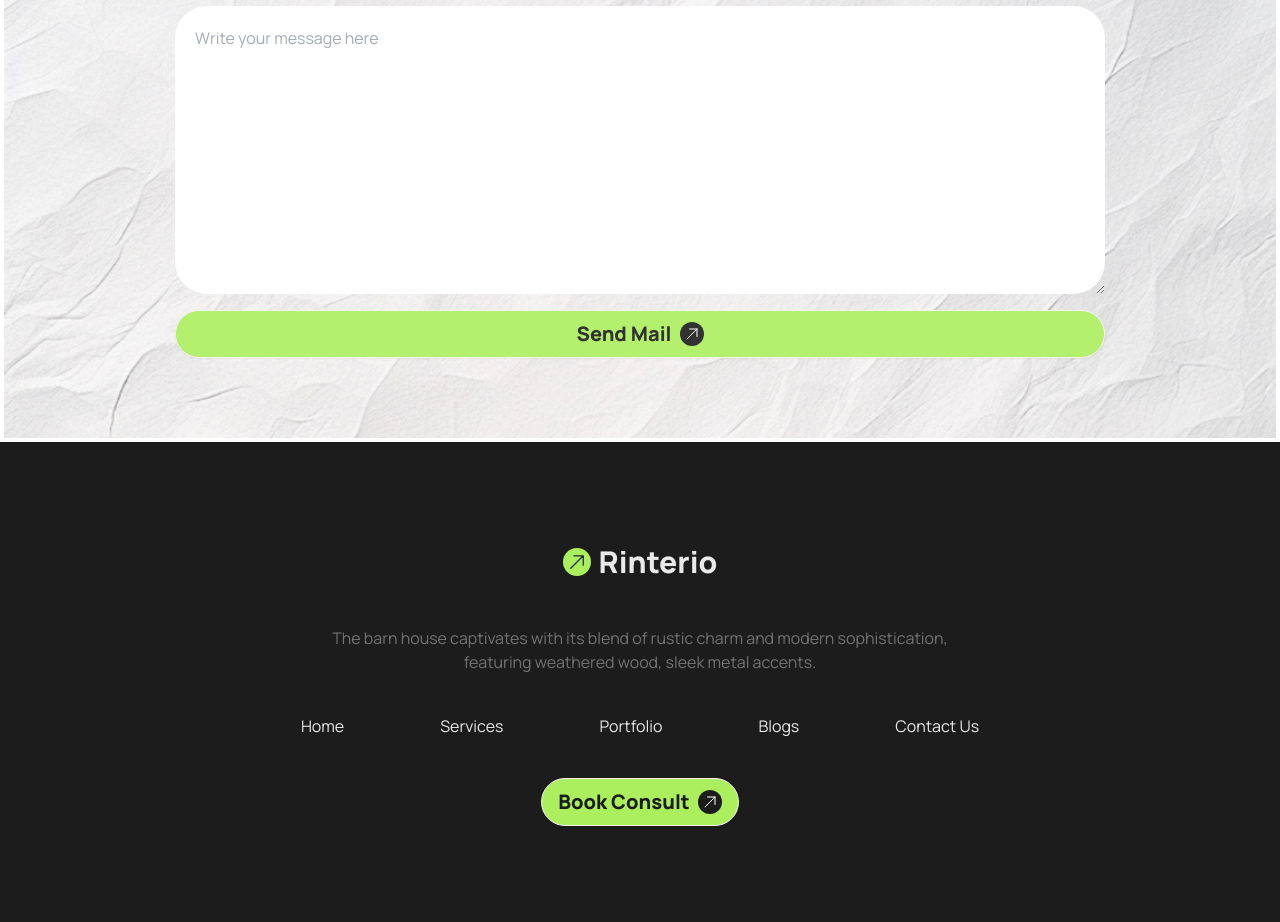
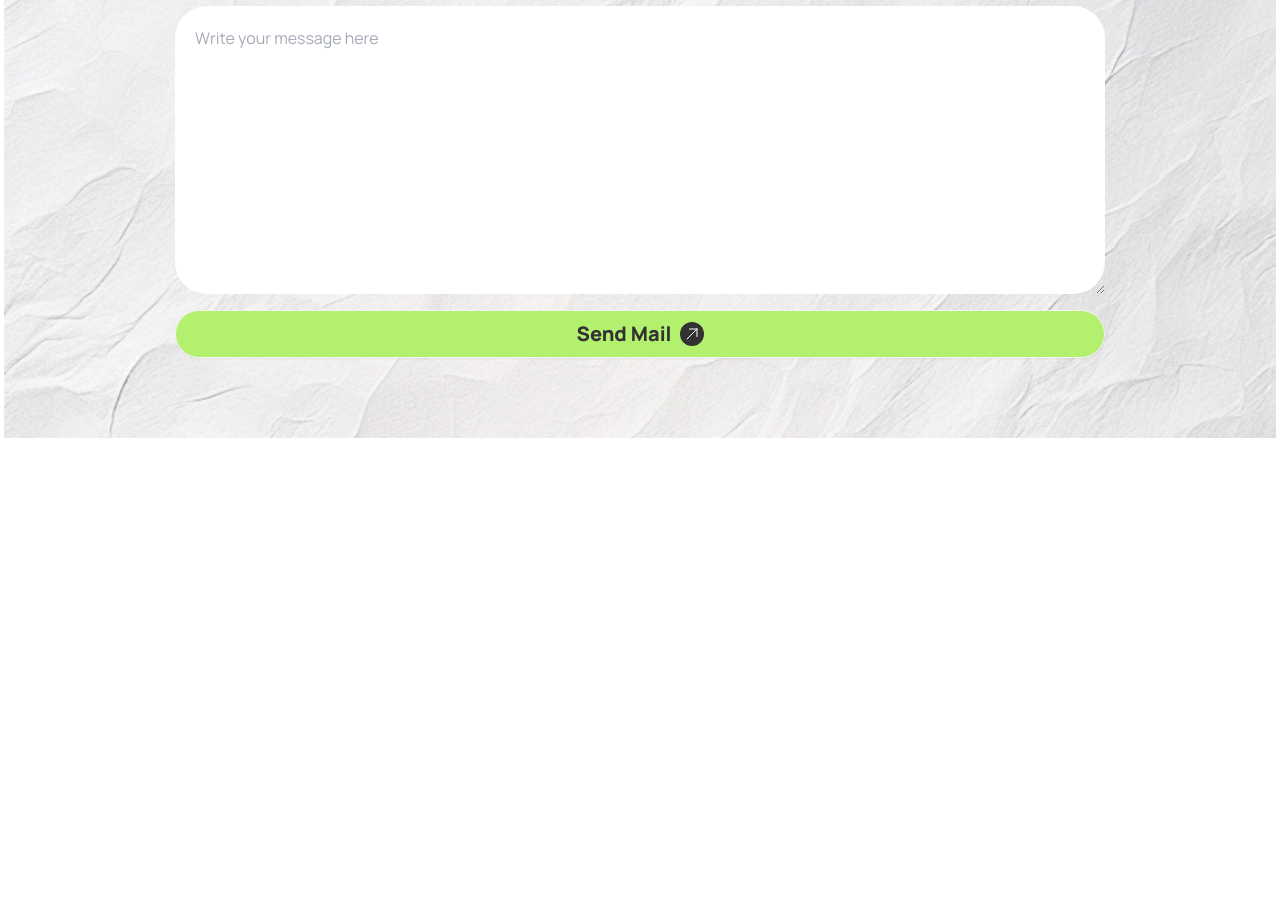
Before and after one commit to Sifathossensuvo/real-estet, a plain HTML site: page index.html in a window 1280 px wide. Shown: the part 4361-5283 px from the top of the page. After the commit the page ends 4803 px from the top, so only its background shows below. Drawn offline with nearby package versions, Linux system fonts and the light colour scheme.

Commit message:
added the some code cut

```diff
--- a/index.html
+++ b/index.html
@@ -435,33 +435,7 @@
 
  </section>
   </main>
-  <footer class="bg-[#1C1C1C] py-24 px-5 md:px-0">
-    <div class="space-y-10">
-    <div class="flex justify-center">
-      <a class="btn btn-ghost text-xl"><svg xmlns="http://www.w3.org/2000/svg" fill="none" viewBox="0 0 24 24"
-        stroke-width="1.5" stroke="currentColor" class="size-7 p-1 bg-[#ABEF5F] rounded-full">
-        <path stroke-linecap="round" stroke-linejoin="round" d="m4.5 19.5 15-15m0 0H8.25m11.25 0v11.25" />
-      </svg>
-      <span class="text-[#E9E9E9] text-3xl font-extrabold">Rinterio</span></a>
-    </div>
-    <p class="text-[#737373] text-center">The barn house captivates with its blend of rustic charm and modern sophistication,<br> featuring weathered wood, sleek metal accents.</p>
-    <div class="flex justify-center flex-col md:flex-row text-center gap-6 md:gap-24 cursor-pointer text-[#E9E9E9]">
-      <p>Home</p>
-      <p>Services</p>
-      <p>Portfolio</p>
-      <p>Blogs</p>
-      <p>Contact Us</p>
-    </div>
-    <div class="flex justify-center">
-      <a class="btn hover:bg-[#90c94e] rounded-3xl bg-[#ABEF5F]"><span
-        class="text-[#1C1C1C] text-xl font-extrabold">Book Consult</span><svg
-        xmlns="http://www.w3.org/2000/svg" fill="none" viewBox="0 0 24 24" stroke-width="1.5"
-        stroke="currentColor" class="size-6 bg-[#1C1C1C] p-1 text-white rounded-full">
-        <path stroke-linecap="round" stroke-linejoin="round" d="m4.5 19.5 15-15m0 0H8.25m11.25 0v11.25" />
-      </svg></a>
-    </div>
-    </div>
-      </footer>
+
 </body>
 
 </html>
```
